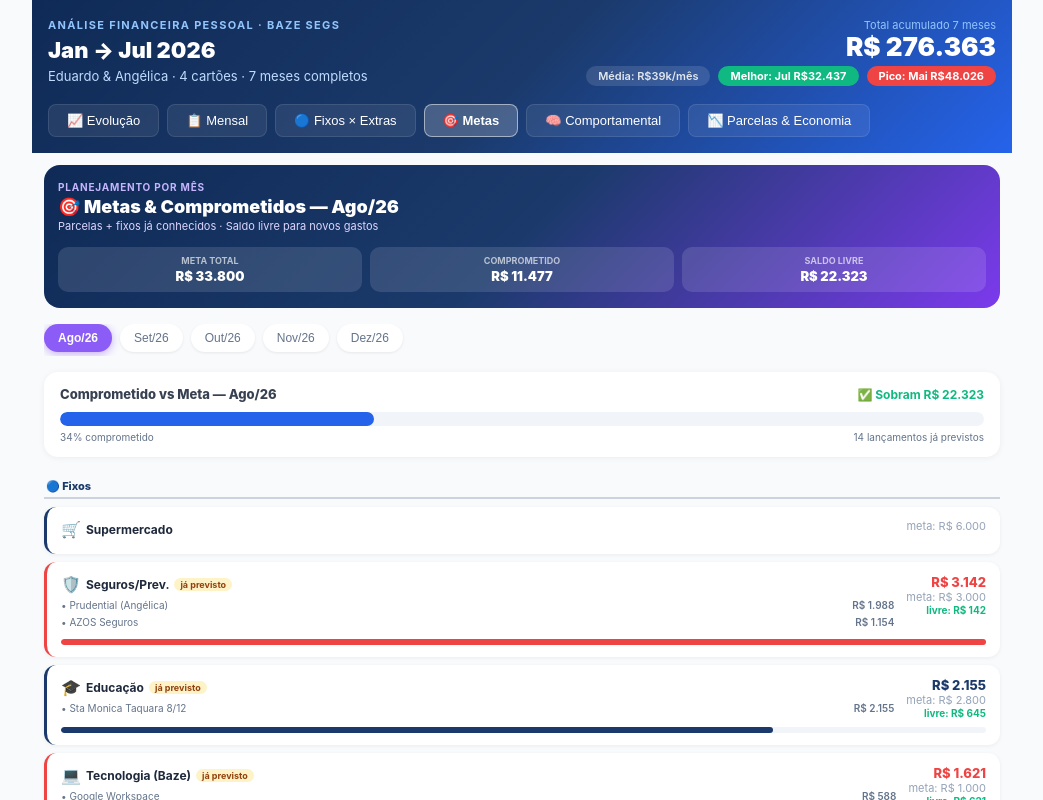
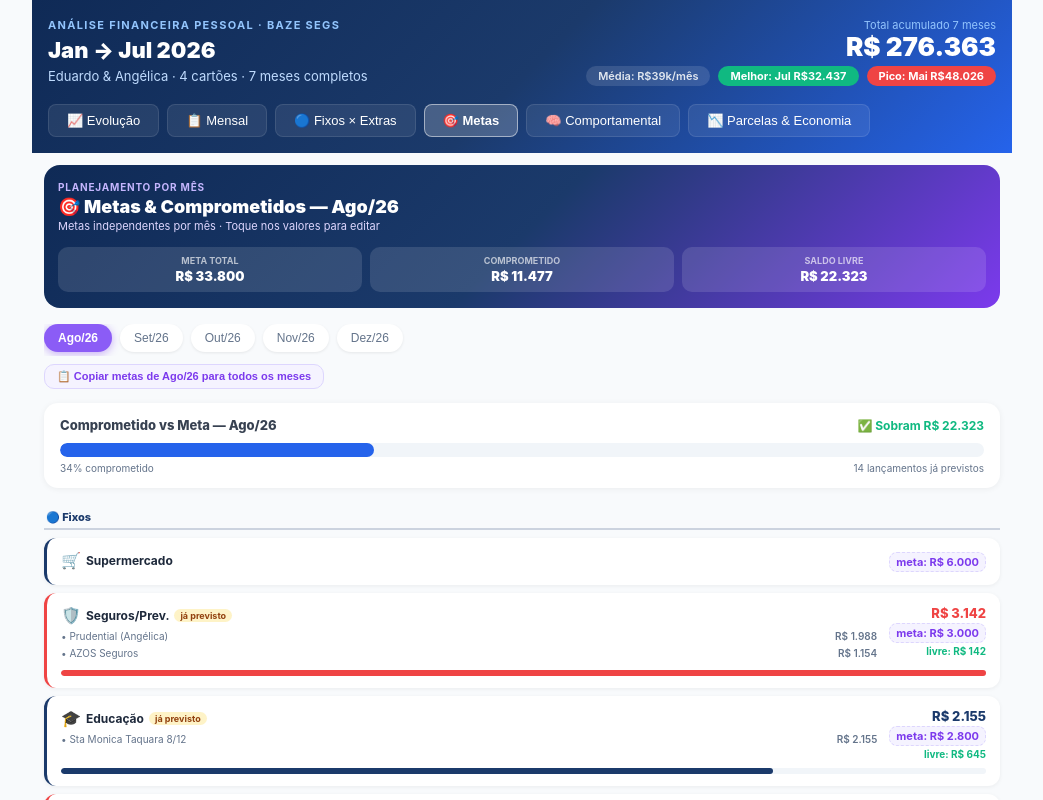
Before and after one commit to diretoria-debug/baze-financeiro, a React (Vite) app: page / in a window 1280 px wide. Both pictures are taken after a click on the button "🎯 Metas". Shown: the top 800 px of the page, without its empty margins (118-1161 px from the left). Built offline with nearby package versions, Linux system fonts and the light colour scheme.

Commit message:
🎯 Metas por mês × categoria — edição inline + copiar para todos os meses

```diff
--- a/src/App.jsx
+++ b/src/App.jsx
@@ -447,19 +447,30 @@ export default function Dashboard() {
   const [mesSel, setMesSel] = useState("Jul");
   const [aba, setAba] = useState("evolucao");
   const [mesProjSel, setMesProjSel] = useState("Ago/26");
-  const [metasExtra, setMetasExtra] = useState({
-    // Fixos
+  const METAS_PADRAO = {
     "Supermercado":6000,"Seguros/Prev.":3000,"Educação":2800,
     "Serviços (Baze)":3000,"Tecnologia (Baze)":1000,"Seguros (Baze)":400,
     "Tecnologia":400,
-    // Mistos
     "Alimentação":3000,"Transporte/Veículos":3000,"Doações/Igreja":2500,
     "Saúde/Farmácia":1200,
-    // Extras
     "Vestuário":2500,"Lazer/Entretenimento":2000,"Viagens":1500,
     "Compras Online":500,"Beleza/Bem-estar":800,
     "Facebook/Mídia":200,"⚠️ Encargos":0,
+  };
+  // Estado: metas por mês → { "Ago/26": { "Vestuário": 2500, ... }, ... }
+  const [metasPorMes, setMetasPorMes] = useState({
+    "Ago/26":{...METAS_PADRAO},
+    "Set/26":{...METAS_PADRAO},
+    "Out/26":{...METAS_PADRAO},
+    "Nov/26":{...METAS_PADRAO},
+    "Dez/26":{...METAS_PADRAO},
   });
+  // Compatibilidade: metasExtra aponta para o mês selecionado
+  const metasExtra = metasPorMes[mesProjSel] || METAS_PADRAO;
+  const setMetasExtra = (updater) => setMetasPorMes(prev => ({
+    ...prev,
+    [mesProjSel]: typeof updater === "function" ? updater(prev[mesProjSel]||METAS_PADRAO) : updater
+  }));
   const [editandoMeta, setEditandoMeta] = useState(null);
   const [tmpMeta, setTmpMeta] = useState("");
 
@@ -1175,7 +1186,7 @@ export default function Dashboard() {
               <div style={{color:"#c4b5fd",fontSize:10,fontWeight:700,textTransform:"uppercase",letterSpacing:".08em",marginBottom:3}}>Planejamento por Mês</div>
               <div style={{color:"#fff",fontSize:18,fontWeight:900,marginBottom:2}}>🎯 Metas & Comprometidos — {mesProjSel}</div>
               <div style={{color:"#ddd6fe",fontSize:11,marginBottom:14}}>
-                Parcelas + fixos já conhecidos · Saldo livre para novos gastos
+                Metas independentes por mês · Toque nos valores para editar
               </div>
               <div style={{display:"grid",gridTemplateColumns:"1fr 1fr 1fr",gap:8}}>
                 {[
@@ -1192,7 +1203,7 @@ export default function Dashboard() {
             </div>
 
             {/* SELETOR DE MÊS */}
-            <div style={{display:"flex",gap:8,marginBottom:16,overflowX:"auto",paddingBottom:4}}>
+            <div style={{display:"flex",gap:8,marginBottom:8,overflowX:"auto",paddingBottom:4}}>
               {MESES_PROJ.map(m=>(
                 <button key={m} onClick={()=>setMesProjSel(m)}
                   style={{padding:"7px 14px",borderRadius:20,border:"none",cursor:"pointer",fontSize:12,flexShrink:0,fontWeight:mesProjSel===m?800:500,
@@ -1201,6 +1212,16 @@ export default function Dashboard() {
                   {m}
                 </button>
               ))}
+            </div>
+            <div style={{display:"flex",gap:8,marginBottom:14,flexWrap:"wrap"}}>
+              <button onClick={()=>{
+                const atual = metasPorMes[mesProjSel]||METAS_PADRAO;
+                const novo = {};
+                MESES_PROJ.forEach(m=>{ novo[m]={...atual}; });
+                setMetasPorMes(novo);
+              }} style={{fontSize:11,padding:"5px 12px",borderRadius:10,border:"1px solid #DDD6FE",background:"#F5F3FF",color:"#7C3AED",cursor:"pointer",fontWeight:600}}>
+                📋 Copiar metas de {mesProjSel} para todos os meses
+              </button>
             </div>
 
             {/* BARRA TOTAL */}
@@ -1265,9 +1286,27 @@ export default function Dashboard() {
                             </div>
                             <div style={{flexShrink:0,marginLeft:12,textAlign:"right"}}>
                               {comprometido>0&&<div style={{fontSize:13,fontWeight:800,color:ok?cor:P.verm}}>{R(comprometido)}</div>}
-                              <div style={{fontSize:11,color:"#94a3b8"}}>meta: {meta>0?R(meta):"—"}</div>
+                              {editandoMeta===mesProjSel+cat?(
+                                <div style={{display:"flex",gap:4,alignItems:"center",marginTop:2}}>
+                                  <input type="number" value={tmpMeta}
+                                    onChange={e=>setTmpMeta(e.target.value)}
+                                    onKeyDown={e=>{
+                                      if(e.key==="Enter"){setMetasExtra(m=>({...m,[cat]:parseFloat(tmpMeta)||0}));setEditandoMeta(null);}
+                                      if(e.key==="Escape")setEditandoMeta(null);
+                                    }}
+                                    style={{width:80,padding:"3px 6px",fontSize:12,fontWeight:700,borderRadius:8,border:"2px solid #7C3AED",outline:"none",textAlign:"right"}}
+                                    autoFocus/>
+                                  <button onClick={()=>{setMetasExtra(m=>({...m,[cat]:parseFloat(tmpMeta)||0}));setEditandoMeta(null);}}
+                                    style={{background:"#7C3AED",color:"#fff",border:"none",borderRadius:8,padding:"3px 8px",fontSize:11,cursor:"pointer",fontWeight:700}}>✓</button>
+                                </div>
+                              ):(
+                                <div onClick={()=>{setEditandoMeta(mesProjSel+cat);setTmpMeta(meta||"");}}
+                                  style={{cursor:"pointer",fontSize:11,color:"#7C3AED",fontWeight:700,padding:"2px 6px",borderRadius:8,background:"#F5F3FF",border:"1px dashed #DDD6FE",marginTop:2}}>
+                                  meta: {meta>0?R(meta):"+ definir"}
+                                </div>
+                              )}
                               {meta>0&&comprometido>0&&(
-                                <div style={{fontSize:10,color:P.verde,fontWeight:700}}>
+                                <div style={{fontSize:10,color:P.verde,fontWeight:700,marginTop:2}}>
                                   livre: {R(meta-comprometido)}
                                 </div>
                               )}
@@ -1328,7 +1367,7 @@ export default function Dashboard() {
               </div>
               <div style={{marginTop:12,padding:"10px 12px",background:"#F5F3FF",borderRadius:10,border:"1px solid #DDD6FE"}}>
                 <div style={{fontSize:10,color:"#6D28D9",lineHeight:1.7}}>
-                  💡 As metas são editáveis na aba 🎯 Metas. Os valores comprometidos são parcelas já feitas e fixos recorrentes conhecidos. O saldo livre é o que ainda pode ser gasto no mês sem estourar.
+                  💡 Toque em qualquer meta (roxo) para editar. Cada mês tem suas próprias metas. Use "Copiar para todos os meses" para replicar. O saldo livre = meta − já comprometido naquele mês.
                 </div>
               </div>
             </div>
```
